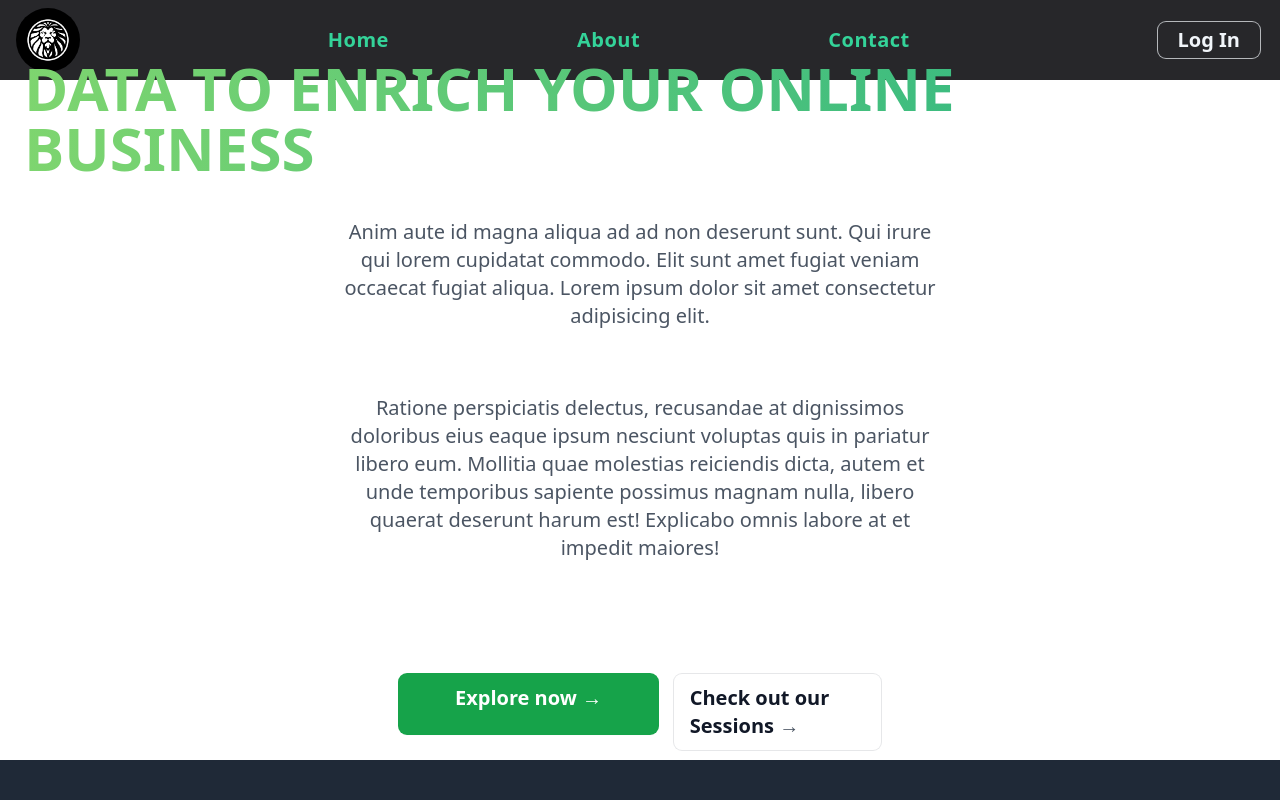
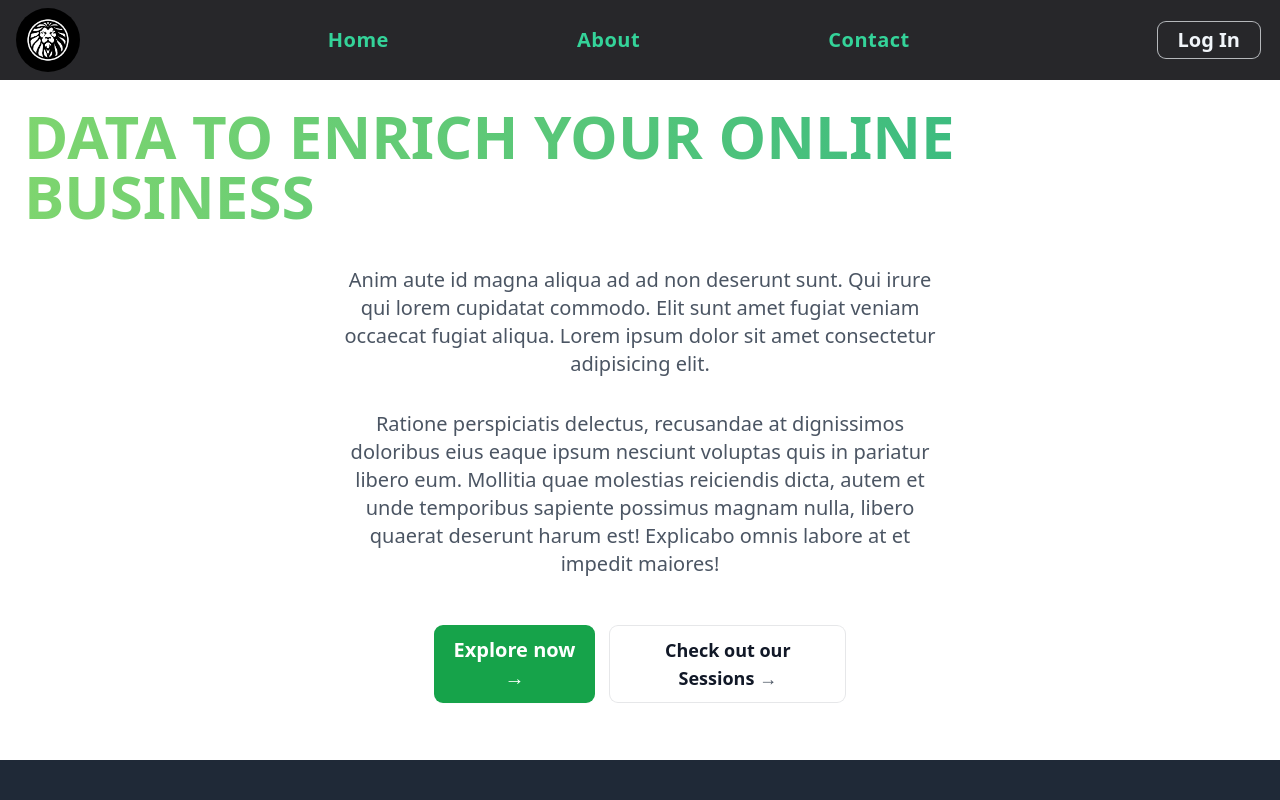
Before and after one commit to IsaacThaJunior/vue-landing-page-, a Vue app: page / in a window 1280 px wide. Shown: the top 800 px of the page. Built offline with nearby package versions, Linux system fonts and the light colour scheme; the HTML template or start-up script is replaced by a standard one.

Commit message:
finished the media queries

```diff
--- a/src/components/HeaderMain.vue
+++ b/src/components/HeaderMain.vue
@@ -2,18 +2,18 @@
   <div>
     <div class="bg-white md:h-85 flex justify-center items-center flex-col px-6 pt-4 py-8 pb-12">
                 <h1
-                  class="heading-secondary font-bold inline-block text-2xl md:text-5xl lg:text-6xl uppercase transition-all pb-4 md:-mt-18"
+                  class="heading-secondary font-bold inline-block text-2xl md:text-5xl lg:text-6xl uppercase transition-all pb-4 md:pb-8 lg:pb-10"
                 >
                   Data to enrich your online business
                 </h1>
-                <p class="md:mt-6 text-md lg:text-xl leading-8 text-gray-600 sm:text-center pb-8 md:w-2/3 lg:w-1/2">
+                <p class="text-md lg:text-xl leading-8 text-gray-600 sm:text-center pb-8 md:w-2/3 lg:w-1/2">
                   Anim aute id magna aliqua ad ad non deserunt sunt. Qui irure
                   qui lorem cupidatat commodo. Elit sunt amet fugiat veniam
                   occaecat fugiat aliqua. Lorem ipsum dolor sit amet consectetur
                   adipisicing elit.
                 </p>
 
-                <p class="md:mt-8 text:md lg:text-xl leading-8 text-gray-600 sm:text-center md:w-2/3 lg:w-1/2 pb-8">
+                <p class="text:md lg:text-xl leading-8 text-gray-600 sm:text-center md:w-2/3 lg:w-1/2 pb-8 md:pb-8 lg:pb-12">
                   Ratione perspiciatis delectus, recusandae at dignissimos
                   doloribus eius eaque ipsum nesciunt voluptas quis in pariatur
                   libero eum. Mollitia quae molestias reiciendis dicta, autem et
@@ -21,10 +21,10 @@
                   deserunt harum est! Explicabo omnis labore at et impedit
                   maiores!
                 </p>
-                <div class="md:mt-20 flex gap-x-4 sm:justify-center flex-col md:flex-row">
+                <div class="flex gap-x-4 justify-center flex-col md:flex-row md:w-1/3 md:text-center">
                   <a
                     href="#"
-                    class="inline-block w-3/4 text-center mx-auto mb-4 rounded-lg bg-green-600 px-4 py-2.5 text-xl font-semibold leading-7 text-white shadow-sm ring-1 ring-green-600 hover:-translate-y-2 hover:ring-green-700"
+                    class="inline-block w-1/2 text-center my-auto mx-auto mb-4 rounded-lg bg-green-600 px-4 py-2.5 text-xl font-semibold leading-7 text-white shadow-sm ring-1 ring-green-600 hover:-translate-y-2 hover:ring-green-700 md:mb-0"
                   >
                     Explore now
                     <span class="text-white" aria-hidden="true"
@@ -33,7 +33,7 @@
                   </a>
                   <a
                     href="#"
-                    class="inline-block rounded-lg px-4 py-2.5 text-lg md:text-xl font-semibold leading-7 text-gray-900 ring-1 ring-gray-900/10 hover:ring-gray-900/20"
+                    class="inline-block rounded-lg px-4 py-2.5 text-lg font-semibold leading-7 text-gray-900 ring-1 ring-gray-900/10 hover:ring-gray-900/20 w-3/4"
                   >
                     Check out our Sessions
                     <span class="text-gray-600" aria-hidden="true">&rarr;</span>
--- a/src/components/about.vue
+++ b/src/components/about.vue
@@ -1,6 +1,6 @@
 <template>
-  <div class="flex justify-center bg-white/90 pb-16">
-    <section class="pb-24 px-4 md:px-12 pt-20">
+  <div class="flex justify-center bg-white/90 pb-16 md:pb-0">
+    <section class="pb-24 px-4 md:px-8 pt-20">
       <div class="text-center mb-14 md:mb-28">
         <h2 class="heading-secondary font-bold inline-block text-4xl md:text-5xl uppercase transition-all">
           Explore the world with us!
@@ -45,13 +45,13 @@
             <img
               src="../assets/victor2.jpg"
               alt="Photo 2"
-              class="w-5/12 shadow-lg absolute md:z-10 transition-all duration-300 outline-offset-8  hover:scale-110  hover:-translate-y-2 hover:shadow-md hover:z-20 md:right-28 md:top-0 left-1/4 z-30"
+              class="w-5/12 shadow-lg absolute md:z-10 transition-all duration-300 outline-offset-8  hover:scale-110  hover:-translate-y-2 hover:shadow-md z-30 hover:z-20 md:right-28 md:top-8 left-1/4"
             />
 
             <img
               src="../assets/victor3.jpg"
               alt="Photo 3"
-              class="w-5/12 shadow-lg absolute z-10 transition-all duration-300 outline-offset-8  hover:scale-110  hover:-translate-y-2 hover:shadow-md hover:z-20 md:left-1/4 md:top-20 right-0"
+              class="w-5/12 shadow-lg absolute z-10 transition-all duration-300 outline-offset-8  hover:scale-110  hover:-translate-y-2 hover:shadow-md hover:z-20 md:top-20 right-14"
             />
           </div>
         </div>
@@ -62,42 +62,6 @@
 
 <style scoped>
 
-@media screen and (max-width: 56.25em) {
-  .composition__photo {
-    width: 33.3333%;
-    box-shadow: 0 1.5rem 4rem rgba(0, 0, 0, 0.4);
-    position: relative;
-    float: left;
-  }
-
-  .composition__photo--p1 {
-    top: 0;
-    transform: scale(1.2);
-  }
-
-  .composition__photo--p2 {
-    top: -1rem;
-    transform: scale(1.3);
-    z-index: 100;
-  }
-
-  .composition__photo--p3 {
-    top: 0;
-    left: 0;
-    transform: scale(1.1);
-  }
-}
-
-@media screen and (max-width: 37.5em) {
-  .composition__photo {
-    width: 50%;
-    box-shadow: 0 1.5rem 4rem rgba(0, 0, 0, 0.4);
-    position: relative;
-    float: left;
-  }
-
-}
-
 .heading-secondary {
   background-image: linear-gradient(to right, #7ed56f, #28b485);
   -webkit-background-clip: text;
```
